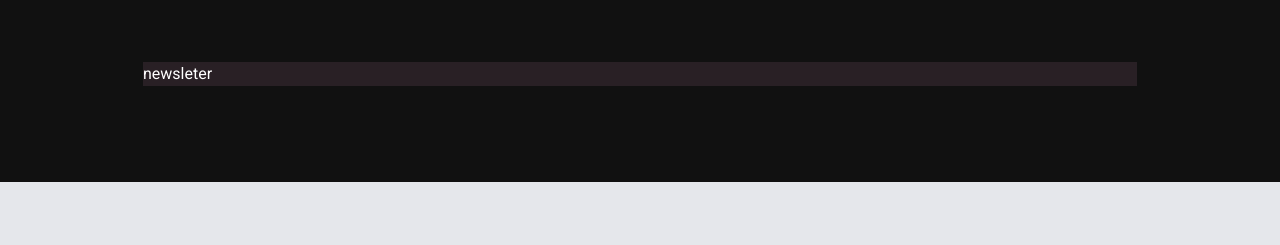
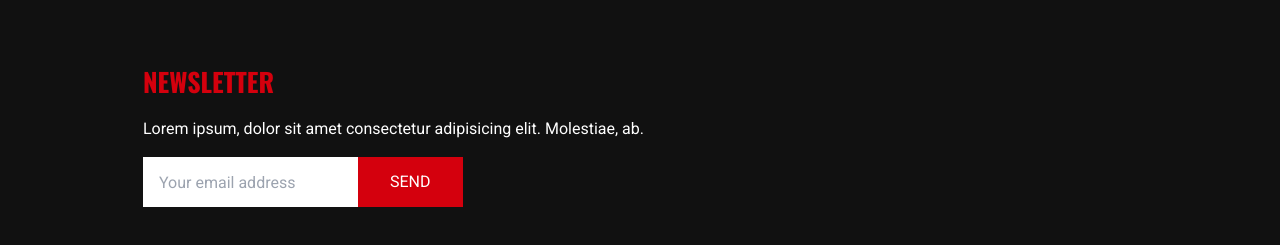
Before and after one commit to ujangaris/Gym-Web--Nextjs, a Next.js app: page / in a window 1280 px wide. Shown: the part 7644-7889 px from the top of the page. Before the commit the page ends 7826 px from the top, so only its background shows below. Built offline with nearby package versions, Linux system fonts and the light colour scheme.

Commit message:
styling section footer | newsletter

```diff
--- a/components/Footer.tsx
+++ b/components/Footer.tsx
@@ -3,6 +3,7 @@
 import Image from "next/image";
 import Link from "next/link";
 import { FaEnvelope, FaMapMarkerAlt, FaPhoneAlt } from "react-icons/fa";
+import { CustomButton } from "./CustomButton";
 
 export const Footer = () => {
   return (
@@ -142,7 +143,23 @@ export const Footer = () => {
             </h4>
           </div>
           {/* newsletter */}
-          <div className="bg-pink-300/10">newsleter</div>
+          <div className="">
+            <h4 className="h4 text-accent mb-4">Newsletter</h4>
+            <div className="flex flex-col gap-4">
+              <p>
+                Lorem ipsum, dolor sit amet consectetur adipisicing elit.
+                Molestiae, ab.
+              </p>
+              <form className="flex items-center">
+                <input
+                  type="text"
+                  placeholder="Your email address"
+                  className="h-[50px] outline-none px-4 text-primary-300"
+                />
+                <CustomButton containerStyles="h-[50px] px-8" text="Send" />
+              </form>
+            </div>
+          </div>
         </div>
       </div>
     </footer>
```
Also changed, not shown: 1 other file (tests, documents, lock files or other folders).
